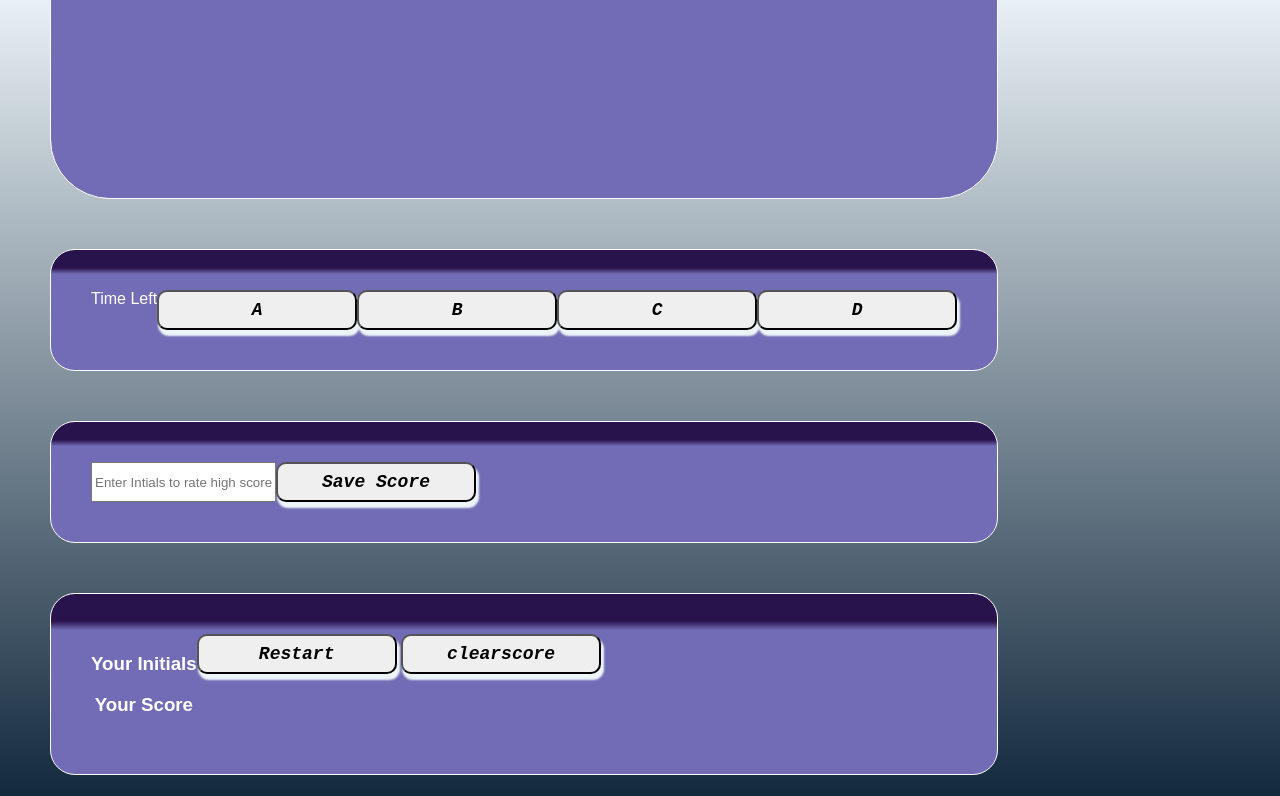
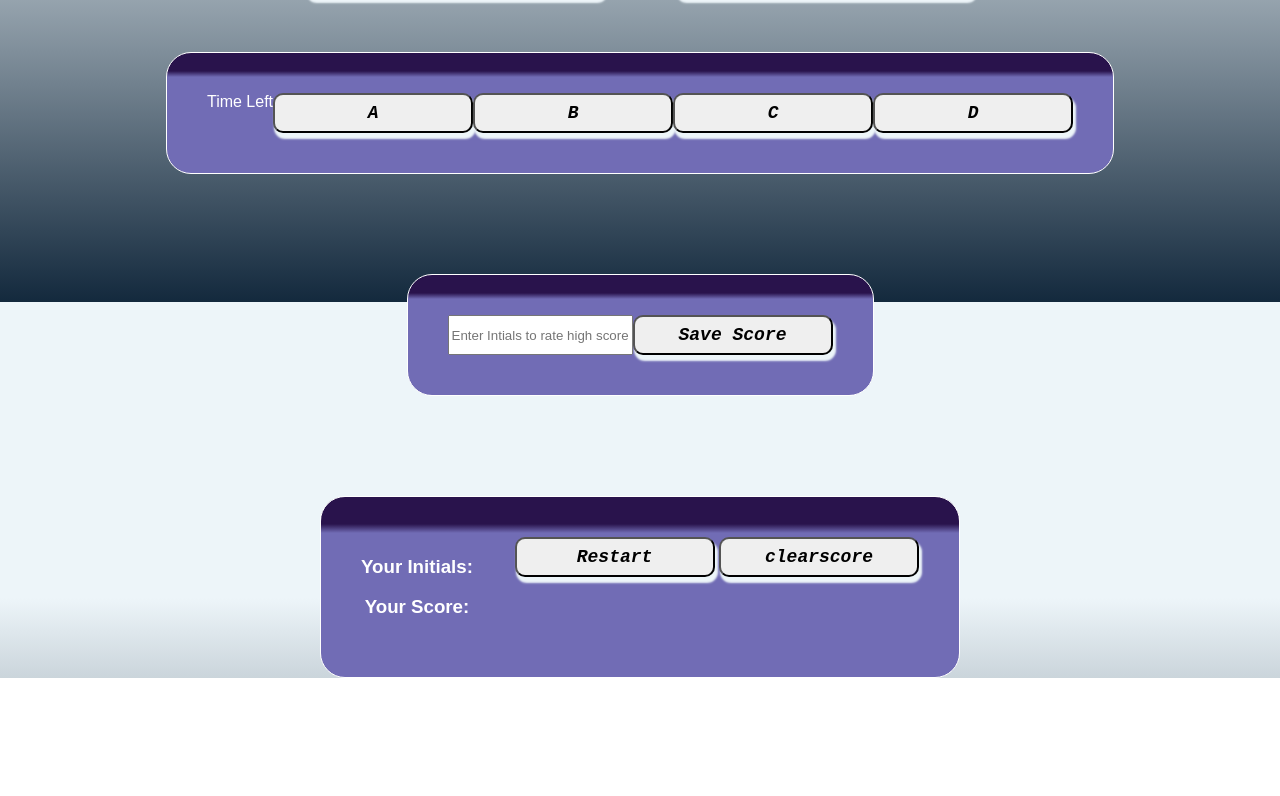
Before and after one commit to boyaye/knowledgeQuiztext, a plain HTML site: page index.html in a window 1280 px wide. Shown: the part 498-1294 px from the top of the page. After the commit the page ends 1176 px from the top, so only its background shows below. Drawn offline with Linux system fonts and the light colour scheme.

Commit message:
commit was made to index.html ,style.css and Js

```diff
--- a/index.html
+++ b/index.html
@@ -21,7 +21,7 @@
             </div>
         </div>
     </section>
-    <section class="card question-page" id="questioinans">
+    <section class="card question-page" id="questioning">
         <div id="timer">Time Left</div>
         <div id="question"></div>
         <button id="a">A</button>
@@ -39,8 +39,8 @@
     <section class="card high-score">
     <div id="highscorecontainer">
         <div id="highscore">
-            <h3>Your Initials</h3>
-            <h3>Your Score</h3>
+            <h3>Your Initials:</h3>
+            <h3>Your Score:</h3>
          </div>
          <div id="highscore-initials"></div>
          <div id="highscore-score"></div>
--- a/style.css
+++ b/style.css
@@ -9,6 +9,12 @@ font-family: Arial, Helvetica, sans-serif;
 display: flex;
 min-height: 100vh;
 justify-content: start;
+}
+
+main{
+   display: flex;
+   flex-wrap: wrap;
+   position:absolute;
 }
 
 .card{
@@ -29,6 +35,7 @@ justify-content: start;
     font-style: italic;
     height: 50%;
     border-radius: 60px;
+
 }
 
 #private h1{
@@ -36,6 +43,11 @@ justify-content: start;
     margin-top: 90px;
     background: radial-gradient(circle, rgba(240,230,140,1) 0%, rgba(187,96,33,0.9542191876750701) 100%);
     color: rgb(125, 106, 57);
+}
+
+#private h3{
+    font-size: 20px;
+    margin-top: 10px;
 }
 
 #starter{
@@ -74,3 +86,36 @@ button:hover{
     background-color: aqua;
 
 }
+
+.container {
+    width: 100vw;
+    height: 100vh;
+    display: flex;
+    justify-content: center;
+    align-items: center;
+    margin: 0 auto;
+  }
+
+  .high-score{
+    width: 50%;
+    display: flex;
+    justify-content: space-between;
+  }
+
+
+
+  /* #gameover{
+    display: none;
+  } */
+
+  /* #questioning{
+    display: none;
+  } */
+
+  /* #endGamebutton{
+    display: none;
+  } */
+
+  /* #highscorecontainer{
+    display: none;
+  } */
```
Also changed, not shown: script.js (+19 -0 lines).
